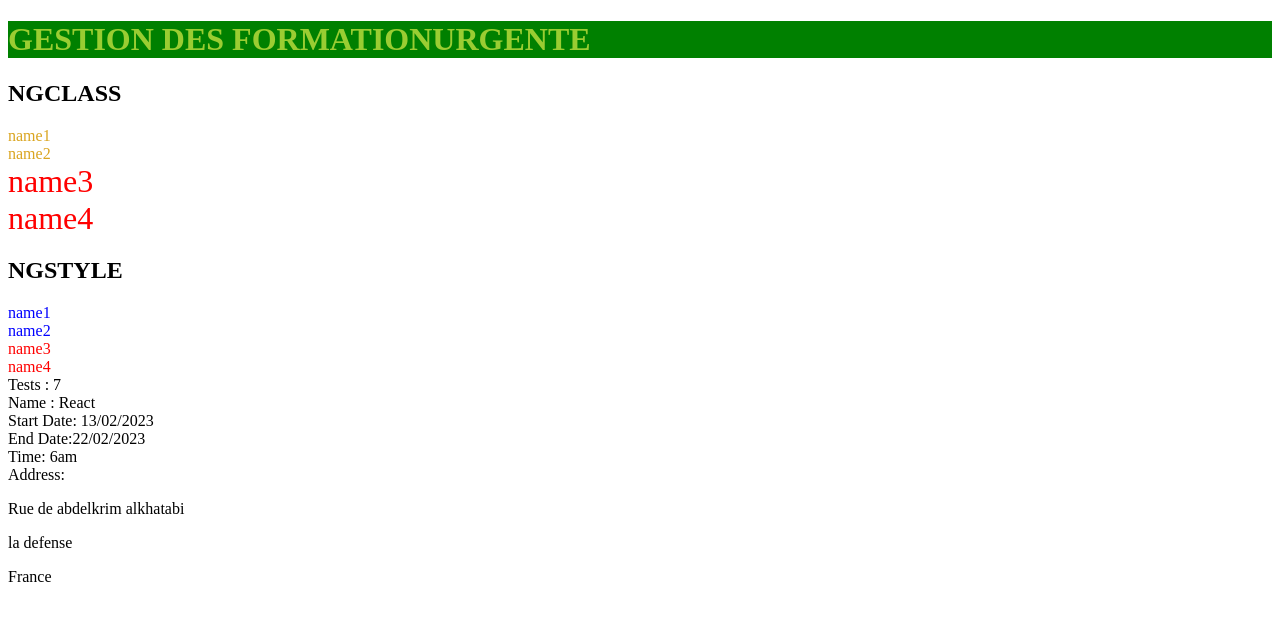
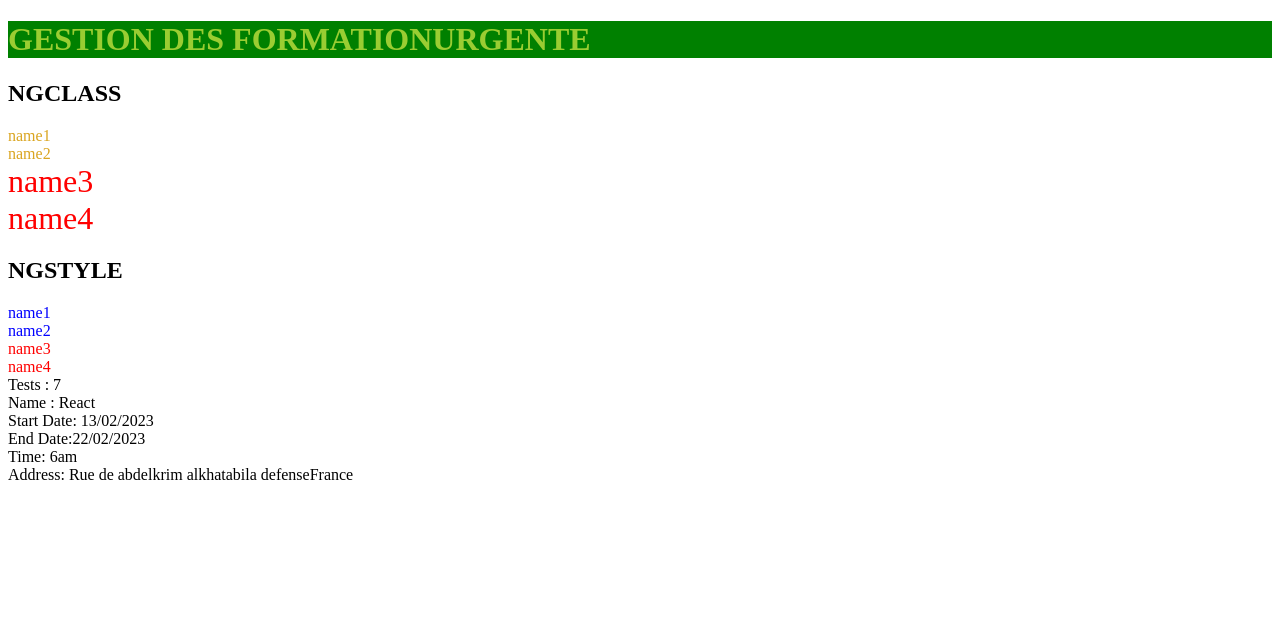
Before and after one commit to namaziane/angular-training-session-mai-2023, an Angular app: page / in a window 1280 px wide. Shown: the top 620 px of the page. Built offline with nearby package versions, Linux system fonts and the light colour scheme.

Commit message:
ngif ngfor ngclass ngstyle

```diff
--- a/src/app/mon-html.html
+++ b/src/app/mon-html.html
@@ -30,8 +30,8 @@
   </div>
   <div>
   Address:
-                <p>{{maVariable.location.address}}</p>
-                <p>{{maVariable.location.city}}</p>
-                <p>{{maVariable.location.country}}</p>
+  <span>{{maVariable.location.address}}</span>
+  <span>{{maVariable.location.city}}</span>
+  <span>{{maVariable.location.country}}</span>
   </div>
 </div>
```
Lines whose indentation alone changed are shown as unchanged.
